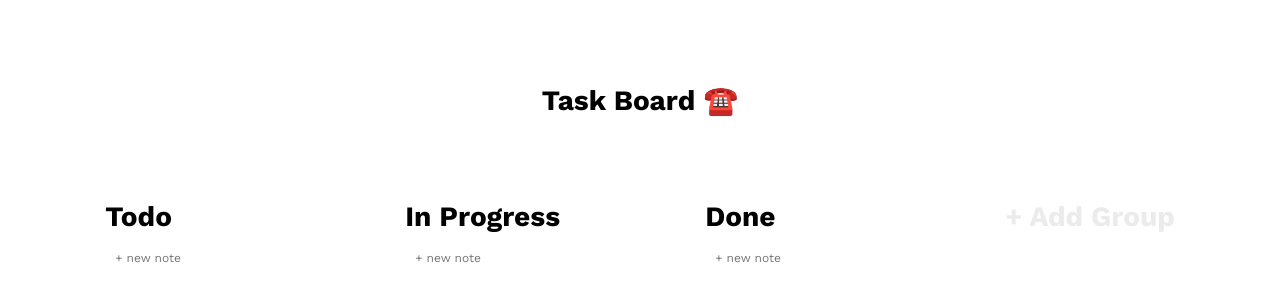
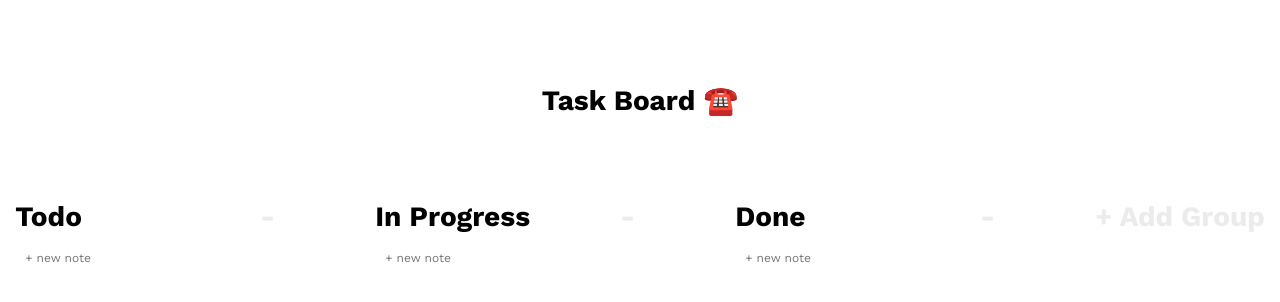
Before and after one commit to SuryaNelakanti/notion-lookalike, a React (Vite) app: page / in a window 1280 px wide. Shown: the top 302 px of the page. Built offline with nearby package versions, Linux system fonts and the light colour scheme.

Commit message:
delete group feature added

```diff
--- a/src/components/board-group/_board-group.scss
+++ b/src/components/board-group/_board-group.scss
@@ -2,7 +2,7 @@
     display: flex;
     flex-direction: column;
     align-items: flex-start;
-    width: 200px;
+    width: 260px;
     gap: 1rem;
     &__add-note{
         color: $gray-300;
@@ -14,4 +14,17 @@
         background-color: $gray-200;
         border-radius: 4px;
     }
+    &__heading{
+        display: flex;
+        flex-direction: row;
+        justify-content:space-between;
+        width: 260px;
+        &-options{
+            color: $gray-200;
+        }
+        &-options:hover{
+            color: black;
+            cursor: pointer;
+        }
+    }
 }
--- a/src/components/board-group/board-group.tsx
+++ b/src/components/board-group/board-group.tsx
@@ -6,6 +6,7 @@ type BoardGroupProps = {
   groupIndex: number
   children: any
   newNote: (groupIndex: number) => void
+  deleteGroup: (groupIndex: number) => void
 }
 
 export const BoardGroup: React.FC<BoardGroupProps> = ({
@@ -13,14 +14,24 @@ export const BoardGroup: React.FC<BoardGroupProps> = ({
   groupIndex,
   children,
   newNote,
+  deleteGroup,
 }) => {
   const newNoteHandler = () => {
     newNote(groupIndex)
   }
 
+  const deleteGroupHandler = () => {
+    deleteGroup(groupIndex)
+  }
+
   return (
     <div className="group header-txt-1 bold-txt" key={groupIndex}>
-      {group.name}
+      <div className="group__heading">
+        <>{group.name}</>
+        <div className="group__heading-options" onClick={deleteGroupHandler}>
+          -
+        </div>
+      </div>
       {children}
       <div className="group__add-note body-txt-4" onClick={newNoteHandler}>
         + new note
--- a/src/components/table/table.tsx
+++ b/src/components/table/table.tsx
@@ -72,6 +72,13 @@ export const Table: React.FC<TableProps> = ({ groupNotes }) => {
     setGroupNotesState(updatedGroupNotes)
   }
 
+  // Group deleting handler.
+  const deleteGroup = (groupIndex: number) => {
+    const updatedGroupNotes = [...groupNotesState]
+    updatedGroupNotes.splice(groupIndex, 1)
+    setGroupNotesState(updatedGroupNotes)
+  }
+
   return (
     <div>
       <div className="header header-txt-1 bold-txt">Task Board ☎️</div>
@@ -81,6 +88,7 @@ export const Table: React.FC<TableProps> = ({ groupNotes }) => {
             group={group}
             groupIndex={groupIndex}
             newNote={() => newNote(groupIndex)}
+            deleteGroup={() => deleteGroup(groupIndex)}
           >
             {group.value.map((note, noteIndex) => (
               <Note
```
